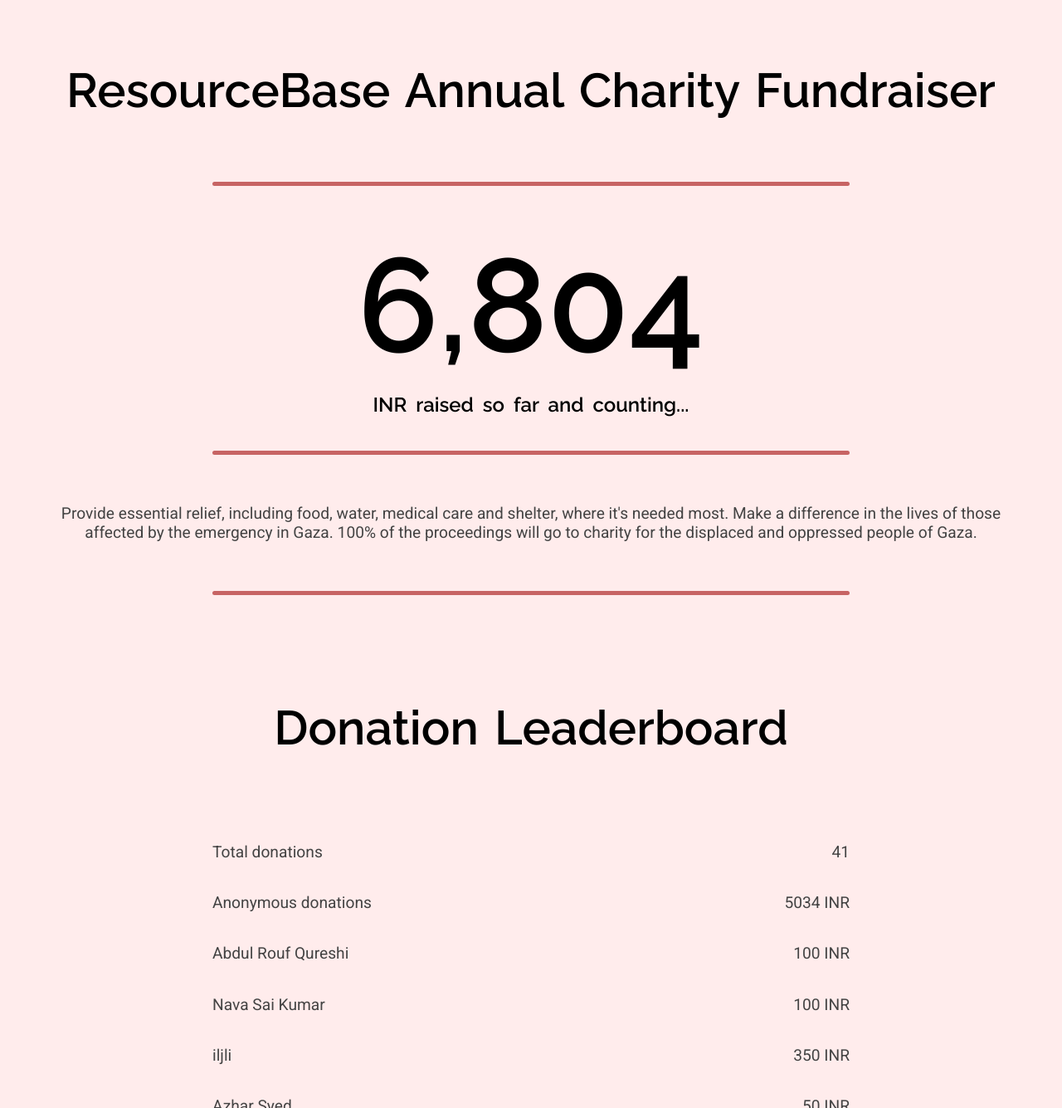
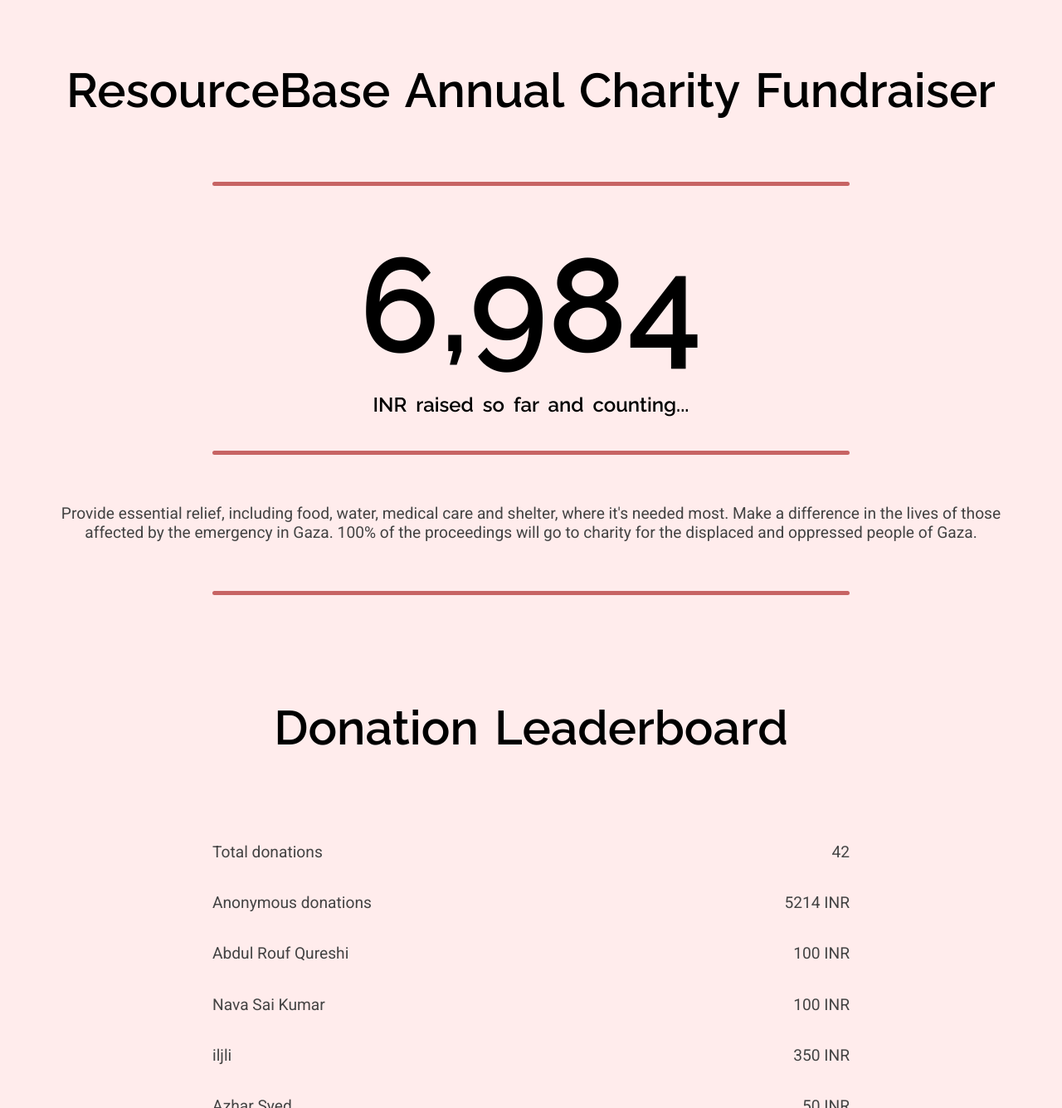
Before and after one commit to safwanishere/ResourceBase, a plain HTML site: page fundraiser.html in a window 1280 px wide. Shown: the top 1335 px of the page at 83% size. Drawn offline with Linux system fonts and the light colour scheme.

Commit message:
amount update 15

```diff
--- a/fundraiser.html
+++ b/fundraiser.html
@@ -28,7 +28,7 @@
 
     <div class="divider"></div>
 
-    <h1 style="text-align: center; font-size: 10rem;">6,804</h1>
+    <h1 style="text-align: center; font-size: 10rem;">6,984</h1>
     <h1 style="text-align: center; font-size: 1.5rem;">INR raised so far and counting...</h1>
 
     <div class="divider"></div>
@@ -43,11 +43,11 @@
     <section class="textbooks">
         <section class="titleContainer">
             <p>Total donations</p>
-            <p>41</p>
+            <p>42</p>
         </section>
         <section class="titleContainer">
             <p>Anonymous donations</p>
-            <p>5034 INR</p>
+            <p>5214 INR</p>
         </section>
         <section class="titleContainer">
             <p>Abdul Rouf Qureshi </p>
```
